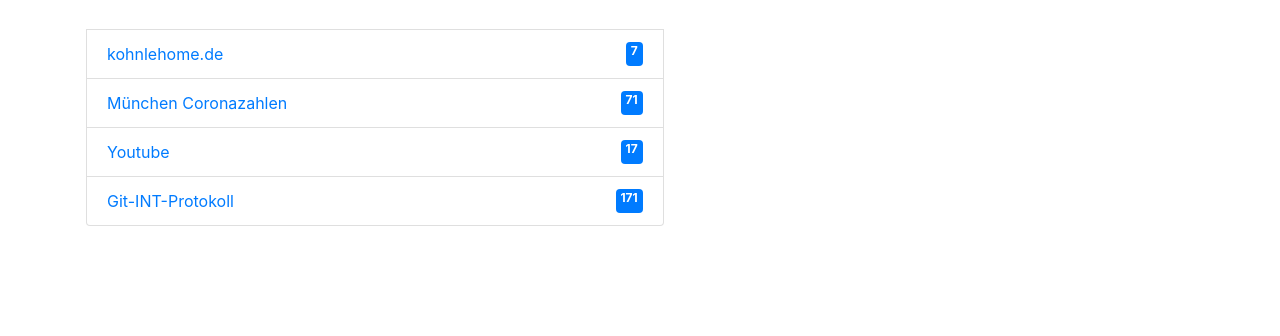
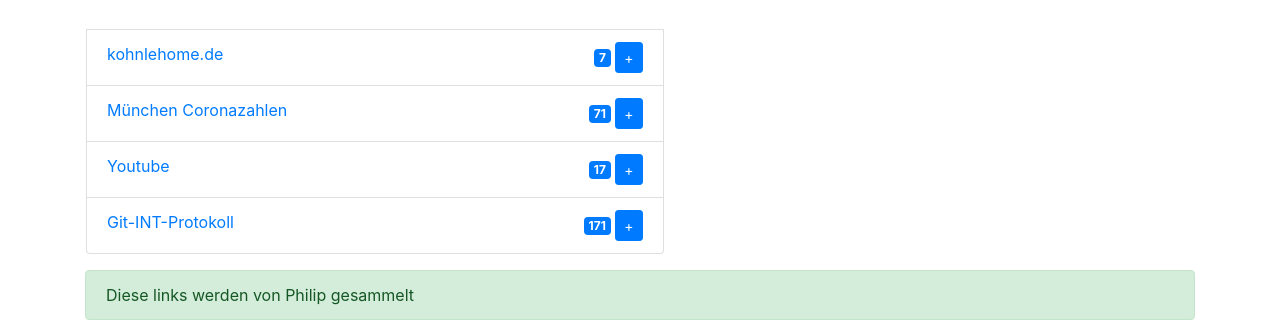
Before and after one commit to Philip99k/int-linkverwaltung, a plain HTML site: page docs/index.html in a window 1280 px wide. Shown: the part 501-837 px from the top of the page. Before the commit the page ends 800 px from the top, so only its background shows below. Drawn offline with nearby package versions, Linux system fonts and the light colour scheme.

Commit message:
add buttons add ids

```diff
--- a/docs/index.html
+++ b/docs/index.html
@@ -50,13 +50,17 @@
                     <h1>Hallo hier sieht man alle Links:</h1><br>
                     <li class="list-group-item d-flex justify-content-between" v-for="link in links">
                         <a :href="link.url" target="_blank">{{ link.linktext }}</a>
-                        <span class="badge badge-primary">{{ link.votes }}</span>
+                        <div>
+                            <span class="badge badge-primary">{{ link.votes }}</span>
+                            <span><button type="button" class="btn btn-primary btn-sm" @click="upvote(link.id)">+</button></span>
+                        </div>
                     </li>
                 </ul>
             </div>
 
 
         </div>
+        <footer class="alert alert-success">Diese links werden von Philip gesammelt</footer>
     </div>
     <script src="https://cdn.jsdelivr.net/npm/vue/dist/vue.js"></script>
     <script>
@@ -77,22 +81,31 @@
             el: '#app2 ',
             data: {
                 links: [{
+                    id: 0,
                     linktext: 'kohnlehome.de',
                     url: 'http://www.kohnlehome.de',
                     votes: 7
                 }, {
+                    id: 1,
                     linktext: 'München Coronazahlen',
                     url: 'https://www.muenchen.de/rathaus/Stadtinfos/Coronavirus-Fallzahlen.html',
                     votes: 71
                 }, {
+                    id: 2,
                     linktext: 'Youtube',
                     url: 'https://www.youtube.com/?gl=DE',
                     votes: 17
                 }, {
+                    id: 3,
                     linktext: 'Git-INT-Protokoll',
                     url: 'https://github.com/gbs-technikum/i3a-int',
                     votes: 171
                 }]
+            },
+            methods: {
+                upvote: function(nummer) {
+                    console.log('Button geklickt ' + nummer);
+                }
             }
         });
     </script>
```
